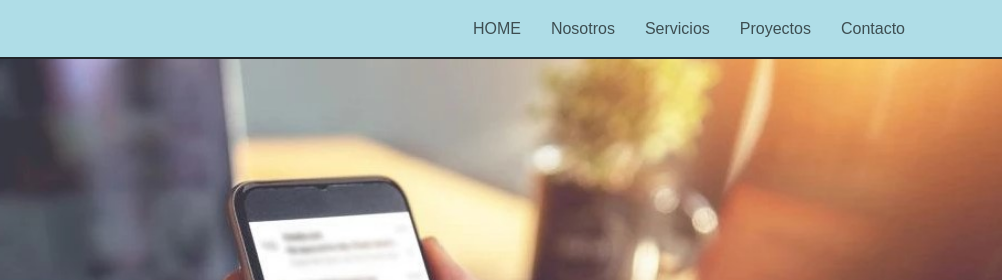
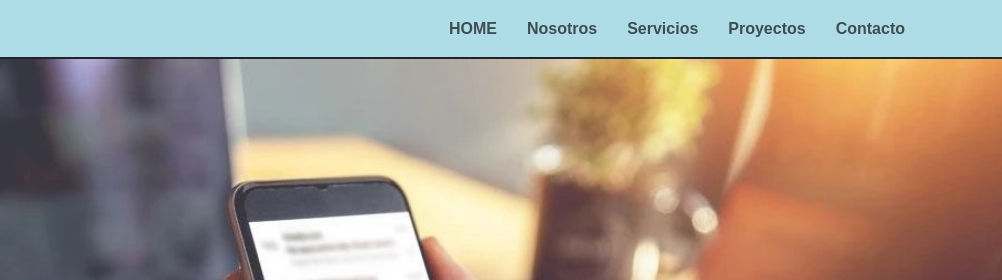
Before and after one commit to facumonza/web-estudio, a website: page paginas/contacto.html in a window 1280 px wide. Shown: the top 280 px of the page, 278-1280 px from the left. Drawn offline with nearby package versions, Linux system fonts and the light colour scheme.

Commit message:
Cambio a Bold los botones de redireccionamiento

```diff
--- a/paginas/contacto.html
+++ b/paginas/contacto.html
@@ -19,11 +19,11 @@
                 </button>
                 <div class="collapse navbar-collapse" id="navbarResponsive">
                     <ul class="navbar-nav ms-auto py-4 py-lg-0">
-                        <li class="nav-item"><a class="nav-link" href="../index.html">HOME</a></li>
-                        <li class="nav-item"><a class="nav-link" href="../paginas/nosotros.html">Nosotros</a></li>
-                        <li class="nav-item"><a class="nav-link" href="../paginas/servicios.html">Servicios</a></li>
-                        <li class="nav-item"><a class="nav-link" href="../paginas/proyectos.html">Proyectos</a></li>
-                        <li class="nav-item"><a class="nav-link" href="../paginas/contacto.html">Contacto</a></li>
+                        <li class="nav-item"><a class="nav-link fw-bold" href="../index.html">HOME</a></li>
+                        <li class="nav-item"><a class="nav-link fw-bold" href="../paginas/nosotros.html">Nosotros</a></li>
+                        <li class="nav-item"><a class="nav-link fw-bold" href="../paginas/servicios.html">Servicios</a></li>
+                        <li class="nav-item"><a class="nav-link fw-bold" href="../paginas/proyectos.html">Proyectos</a></li>
+                        <li class="nav-item"><a class="nav-link fw-bold" href="../paginas/contacto.html">Contacto</a></li>
                     </ul>
                 </div>
             </div>
```
Also changed, not shown: index.html (+5 -5 lines), paginas/nosotros.html (+5 -5 lines), paginas/proyectos.html (+5 -5 lines), paginas/servicios.html (+5 -5 lines).
